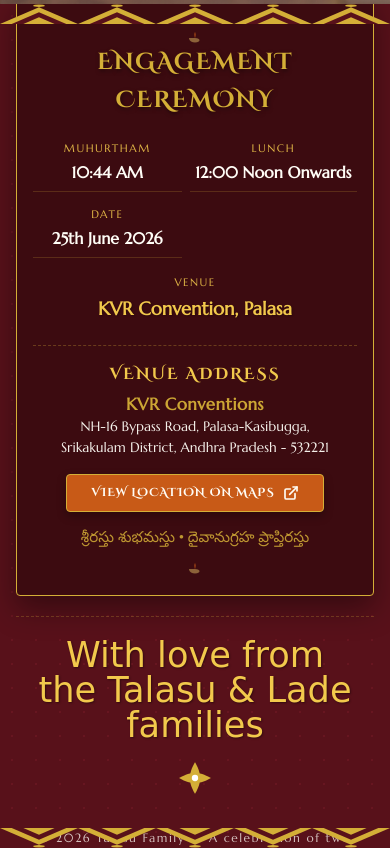
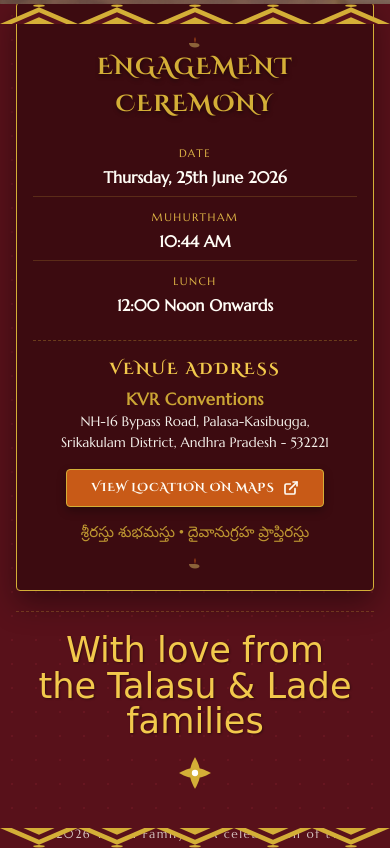
Before and after one commit to SAKETHTALASU08/Suchi_Pavan, a plain HTML site: page index.html in a window 390 px wide. Shown: the part 840-1688 px from the top of the page. Drawn offline with Linux system fonts and the light colour scheme; a web font is replaced by a local one.

Commit message:
Restructure details layout: remove redundant venue, format Date, Muhurtham, and Lunch into a clean row, and add Thursday to date

```diff
--- a/index.html
+++ b/index.html
@@ -136,7 +136,12 @@
         <div class="details-card animate-scroll-fade">
           <h2 class="details-title">Engagement Ceremony</h2>
 
-          <div class="details-info-grid">
+          <div class="details-info-row">
+            <div class="details-item">
+              <span class="label">DATE</span>
+              <span class="value">Thursday, 25th June 2026</span>
+            </div>
+
             <div class="details-item">
               <span class="label">MUHURTHAM</span>
               <span class="value">10:44 AM</span>
@@ -145,20 +150,6 @@
             <div class="details-item">
               <span class="label">LUNCH</span>
               <span class="value">12:00 Noon Onwards</span>
-            </div>
-
-            <div class="details-item">
-              <span class="label">DATE</span>
-              <span class="value">25th June 2026</span>
-            </div>
-
-            <div class="details-item venue-item">
-              <span class="label">VENUE</span>
-              <span class="value">
-                <a href="https://maps.app.goo.gl/Uu6rkdmEH7M58FDu6?g_st=aw" target="_blank" rel="noopener noreferrer" class="venue-link">
-                  KVR Convention, Palasa
-                </a>
-              </span>
             </div>
           </div>
 
--- a/styles.css
+++ b/styles.css
@@ -340,11 +340,13 @@ body {
   text-shadow: 1px 2px 4px rgba(0, 0, 0, 0.5);
 }
 
-.details-info-grid {
+.details-info-row {
   display: grid;
-  grid-template-columns: repeat(2, 1fr);
-  gap: 0.75rem;
+  grid-template-columns: repeat(3, 1fr);
+  gap: 0.5rem;
   margin-bottom: 1.25rem;
+  border-bottom: 1px dashed rgba(212, 175, 55, 0.25);
+  padding-bottom: 1.25rem;
 }
 
 .details-item {
@@ -352,14 +354,11 @@ body {
   flex-direction: column;
   align-items: center;
   justify-content: center;
-  padding: 0.5rem;
-  border-bottom: 1px solid rgba(212, 175, 55, 0.3);
+  padding: 0.25rem 0.5rem;
 }
 
-.details-item.venue-item {
-  grid-column: span 2;
-  border-bottom: none;
-  padding-top: 0.75rem;
+.details-item:not(:last-child) {
+  border-right: 1px solid rgba(212, 175, 55, 0.25);
 }
 
 .details-item .label {
@@ -810,14 +809,20 @@ body {
     letter-spacing: 1.5px;
   }
 
-  .details-info-grid {
+  .details-info-row {
     grid-template-columns: 1fr;
-    gap: 0.5rem;
+    gap: 0.4rem;
     margin-bottom: 1rem;
+    border-bottom: none;
+    padding-bottom: 0;
   }
 
   .details-item {
-    padding: 0.35rem;
+    padding: 0.35rem 0.25rem;
+  }
+
+  .details-item:not(:last-child) {
+    border-right: none;
     border-bottom: 1px solid rgba(212, 175, 55, 0.2);
   }
 
@@ -829,14 +834,6 @@ body {
 
   .details-item .value {
     font-size: 1rem;
-  }
-
-  .details-item.venue-item {
-    padding-top: 0.5rem;
-  }
-
-  .details-item.venue-item .value {
-    font-size: 1.15rem;
   }
 
   .venue-address-block {
```
